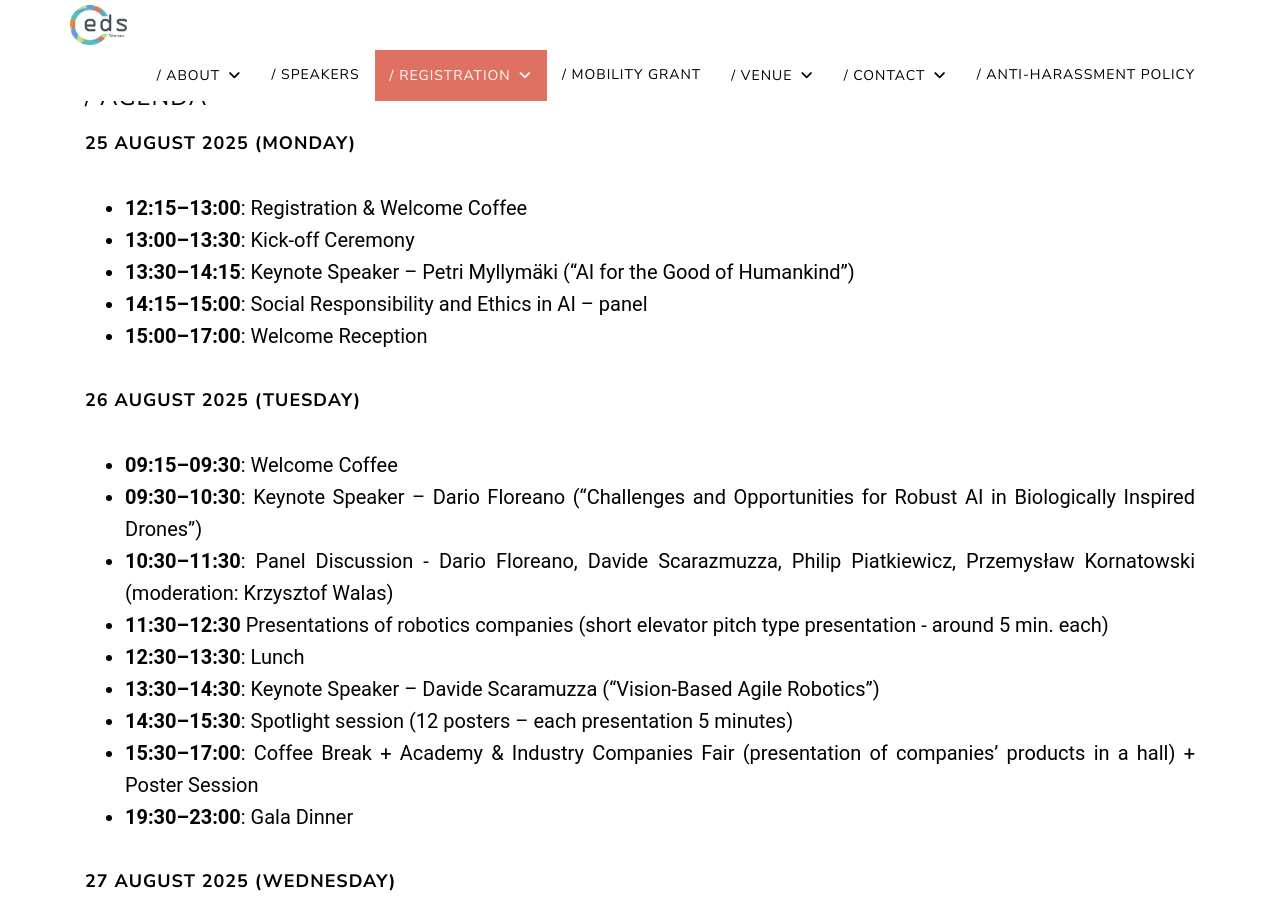
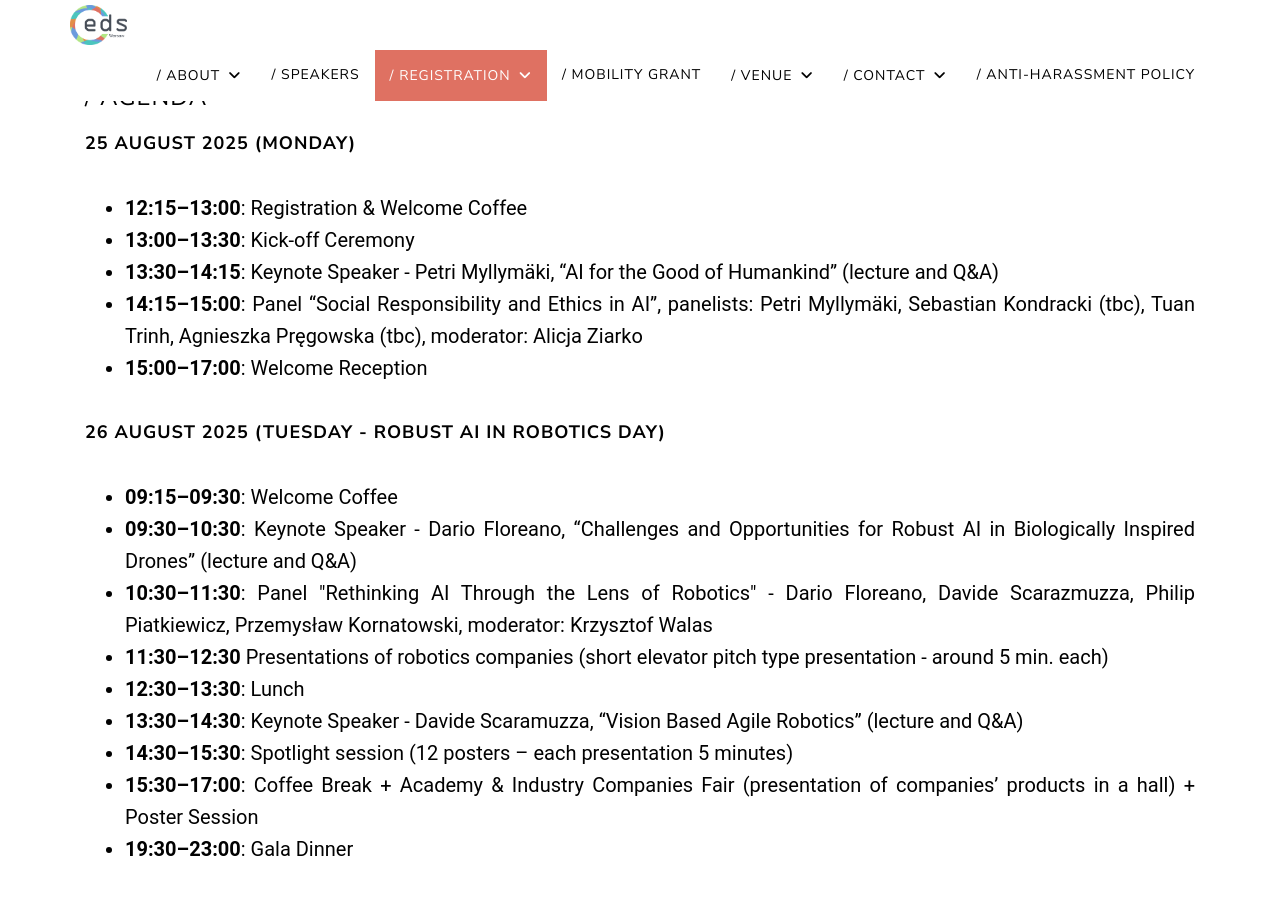
Before and after one commit to eds2025/eds2025.github.io, a Jekyll site: the page built from index.html, in a window 1280 px wide and 900 px high, scrolled down 3644 px. Built offline with Jekyll 4.4.1, drawn with Linux system fonts in a browser that asks for light colours; some of the changed text lies outside the part shown.

Commit message:
plan updated

```diff
--- a/_includes/home/registration.html
+++ b/_includes/home/registration.html
@@ -10,25 +10,23 @@
             <ul>
                 <li><strong>12:15–13:00</strong>: Registration & Welcome Coffee</li>
                 <li><strong>13:00–13:30</strong>: Kick-off Ceremony</li>
-                <li><strong>13:30–14:15</strong>: Keynote Speaker – Petri Myllymäki (“AI for the Good of Humankind”)
-                </li>
-                <li><strong>14:15–15:00</strong>: Social Responsibility and Ethics in AI – panel</li>
+                <li><strong>13:30–14:15</strong>: Keynote Speaker - Petri Myllymäki, “AI for the Good of Humankind” (lecture and Q&A)</li>
+                <li><strong>14:15–15:00</strong>: Panel “Social Responsibility and Ethics in AI”, panelists: Petri Myllymäki, Sebastian Kondracki (tbc), Tuan Trinh,
+                Agnieszka Pręgowska (tbc), moderator: Alicja Ziarko</li>
                 <li><strong>15:00–17:00</strong>: Welcome Reception</li>
             </ul>
 
-            <h4><strong>26 August 2025 (Tuesday)</strong></h4>
+            <h4><strong>26 August 2025 (Tuesday - Robust AI in Robotics Day)</strong></h4>
             <ul>
                 <li><strong>09:15–09:30</strong>: Welcome Coffee</li>
-                <li><strong>09:30–10:30</strong>: Keynote Speaker – Dario Floreano (“Challenges and Opportunities for
-                    Robust AI in Biologically Inspired Drones”)
-                </li>
-                <li><strong>10:30–11:30</strong>: Panel Discussion - Dario Floreano, Davide Scarazmuzza, Philip Piatkiewicz, Przemysław Kornatowski (moderation: Krzysztof
-                Walas)</li>
+                <li><strong>09:30–10:30</strong>: Keynote Speaker - Dario Floreano, “Challenges and Opportunities for Robust AI in Biologically Inspired
+                Drones” (lecture and Q&A)</li>
+                <li><strong>10:30–11:30</strong>: Panel "Rethinking AI Through the Lens of Robotics" - Dario Floreano, Davide Scarazmuzza, Philip Piatkiewicz, Przemysław Kornatowski, moderator: Krzysztof
+                Walas</li>
                 <li><strong>11:30–12:30</strong> Presentations of robotics companies (short elevator pitch type
                     presentation - around 5 min. each)</li>
                 <li><strong>12:30–13:30</strong>: Lunch</li>
-                <li><strong>13:30–14:30</strong>: Keynote Speaker – Davide Scaramuzza (“Vision-Based Agile Robotics”)
-                </li>
+                <li><strong>13:30–14:30</strong>: Keynote Speaker - Davide Scaramuzza, “Vision Based Agile Robotics” (lecture and Q&A)</li>
                 <li><strong>14:30–15:30</strong>: Spotlight session (12 posters – each presentation 5 minutes)</li>
                 <li><strong>15:30–17:00</strong>: Coffee Break + Academy & Industry Companies Fair (presentation of
                     companies’ products in a hall) +
@@ -38,15 +36,15 @@
 
             <h4><strong>27 August 2025 (Wednesday)</strong></h4>
             <ul>
-                <li><strong>09:00–09:15</strong>: Welcome Coffee</li>
-                <li><strong>09:15–10:30</strong>: Keynote Speaker - Ewa Szczurek</li>
-                <li><strong>10:30–11:00</strong>: Coffee Break</li>
-                <li><strong>11:00–12:30</strong>: Keynote Speaker - Pau Rodríguez López (“From Experts to Distributions:
-                    Controlling Generative Models from Within”)</li>
+                <li><strong>09:15–09:30</strong>: Welcome Coffee</li>
+                <li><strong>09:30–10:45</strong>: Keynote Speaker – Ewa Szczurek, “Generative AI for Molecule Discovery” (lecture and Q&A)</li>
+                <li><strong>10:45–11:15</strong>: Coffee Break</li>
+                <li><strong>11:15–12:30</strong>: Keynote Speaker - Pau Rodríguez López, “From Experts to Distributions:
+                    Controlling Generative Models from Within” (lecture and Q&A)</li>
                 <li><strong>12:30–13:30</strong>: Lunch</li>
-                <li><strong>13:30–14:30</strong>: Panel Discussion “Being a Good Scientist: Prerequisite or Obstacle to
-                    Becoming an Entrepreneur?” – Marek
-                    Cygan, Tomasz Trzciński, Piotr Sankowski, Pau Rodríguez López</li>
+                <li><strong>13:30–14:30</strong>: Panel Discussion “Being a Good Scientist - Prerequisite or a Doom to Become an Entrepreneur?” – Marek
+                    Cygan, Tomasz Trzciński, Piotr Sankowski, Pau Rodríguez López, moderator: Daniel
+                    Marczak</li>
                 <li><strong>14:30–16:00</strong>: Poster Session </li>
                 <li><strong>From 17:00</strong>: Guided tour of Warsaw</li>
             </ul>
@@ -54,11 +52,9 @@
             <h4><strong>28 August 2025 (Thursday)</strong></h4>
             <ul>
                 <li><strong>09:15–09:30</strong>: Welcome Coffee</li>
-                <li><strong>09:30–11:00</strong>: Keynote Speaker – Serge Belongie (“Narratives in the Modern Social
-                    Media
-                    Ecosystem”)</li>
+                <li><strong>09:30–11:00</strong>: Keynote Speaker - Serge Belongie, “Narratives in the Modern Social Media Ecosystem” (lecture and Q&A)</li>
                 <li><strong>11:00–11:30</strong>: Coffee Break</li>
-                <li><strong>11:30–12:30</strong>: Keynote Speaker – Nuria Oliver (“Towards a Fairer World With AI”)</li>
+                <li><strong>11:30–12:30</strong>: Keynote Speaker - Nuria Oliver, “Towards a Fairer World With AI” (lecture and Q&A)</li>
                 <li><strong>12:30–13:30</strong>: Lunch</li>
                 <li><strong>13:30–15:30</strong>: Poster Session</li>
                 <li><strong>15:30–16:00</strong>: Coffee Break & Winning Poster(s) Announcement</li>
@@ -67,11 +63,15 @@
             <h4><strong>29 August 2025 (Friday)</strong></h4>
             <ul>
                 <li><strong>09:15–09:30</strong>: Welcome Coffee</li>
-                <li><strong>09:30–11:00</strong>: Keynote Speaker – Alexandra Birch-Mayne</li>
+                <li><strong>09:30–11:00</strong>: Keynote Speaker - Alexandra Birch-Mayne, “Robust Multilingual NLP” (lecture and Q&A)</li>
                 <li><strong>11:00–11:15</strong>: Coffee Break</li>
-                <li><strong>11:15–12:15</strong>: “How to Popularize Research and Talk About Science” Workshop</li>
-                <li><strong>12:15–13:00</strong>: Wrap-up Ceremony and announcement of the location of the EDS 2026</li>
-                <li><strong>13:00–14:00</strong>: Lunch</li>
+                <li><strong>11:15–11:30</strong>: “Presentation of AI Tool Applications for Exploring Poland” - representative of the Polish Tourism
+                Organisation </li>
+                <li><strong>11:30–12:00</strong>: “Opportunities for Mobility Grants for Research under the Marie Skłodowska-Curie Actions and the Polish
+                National Agency for Academic Exchange” - representative of the Polish National Agency for Academic Exchange</li>
+                <li><strong>12:00–12:15</strong>: “Current Issues Related to the ELLIS PhD & Postdoc Program” - coordinators of the Program from ELLIS</li>
+                <li><strong>12:15–12:45</strong>: Wrap-up Ceremony and announcement of the location of the EDS 2026</li>
+                <li><strong>12:45–14:00</strong>: Lunch</li>
             </ul>
 
             <h3 id="call-for-posters" class="about-subsection"> / Call for posters</h3>
```
